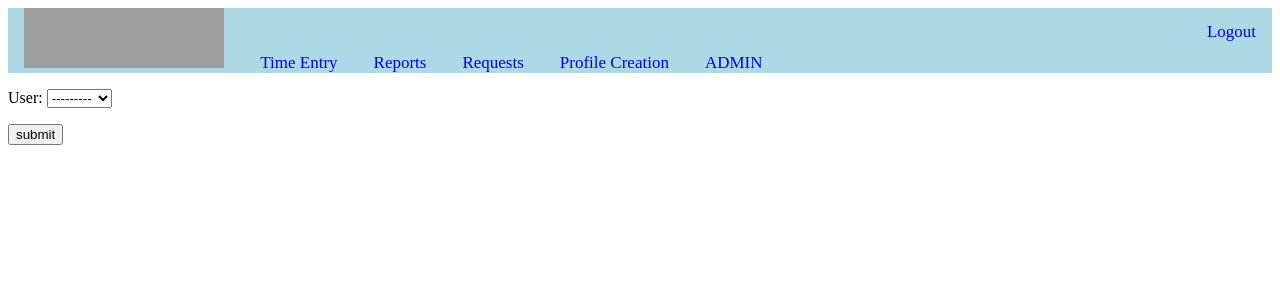
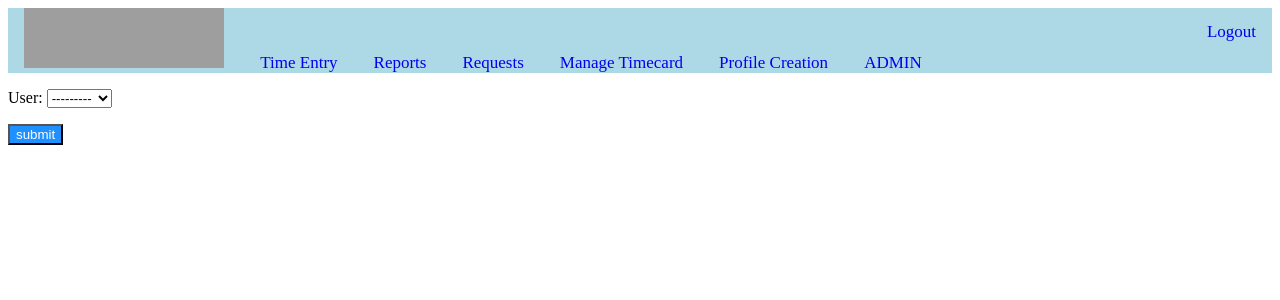
Before and after one commit to JMD-03/INFSYS4850, a Django app: page /timeEdit/ in a window 1280 px wide. Shown: the top 300 px of the page. Run offline with Django 3.2, Linux system fonts and the light colour scheme; the visitor is signed in with stand-in values (Sample User, id 1); data comes from the database, SQL or seed files in the repository; grey boxes are pictures that could not be loaded.

Commit message:
added extra style to new pages

```diff
--- a/src/templates/navbar.html
+++ b/src/templates/navbar.html
@@ -39,6 +39,7 @@ color: white;
 <a href="{% url 'timeEntry' %}">Time Entry</a>
 <a href="{% url 'reports' %}">Reports</a>
 <a href="{% url 'requests' %}">Requests</a>
+<a href="{% url 'timeEdit' %}">Manage Timecard</a>
 <a style="float: right;" href="{% url 'logout' %}">Logout</a>
 {% if request.user.is_staff %}
 <a href="{% url 'profileCreation' %}">Profile Creation</a>
--- a/src/templates/reports.html
+++ b/src/templates/reports.html
@@ -3,14 +3,14 @@
 <h3>Use this form to choose a custom start and end date for the report.</h1>
 <form method="post">
 {% csrf_token %} {{ form2.as_p}}
-  <button type="submit">Generate Report</button>
+  <button style="background-color: dodgerblue; color: white;" type="submit">Generate Report</button>
 </form>
 <br>
 <br>
 <h3>Use this form to choose a predefined number of days.</h1>
 <form method="post">
 {% csrf_token %} {{ form.as_p}}
-  <button type="submit">Generate Report</button>
+  <button style="background-color: dodgerblue; color: white;" type="submit">Generate Report</button>
 </form>
 <br>
 <br>
--- a/src/templates/timeEdit.html
+++ b/src/templates/timeEdit.html
@@ -4,7 +4,7 @@
 <form method="post">
     {% csrf_token %} {{form.as_p}}
     {% if onlyuser %}
-    <button type="submit" name = "userSub">submit</button>
+    <button style="background-color: dodgerblue; color: white;" type="submit" name = "userSub">submit</button>
     {% else %}
 
     {{ userformset.management_form }}
@@ -35,9 +35,9 @@
     </table>
 
 
-    <button type="submit" name="left">"<---"</button>
-    <button type="submit" name="right">"--->"</button>
-    <button type="submit" name="weeklyTimeSubmit">submit</button>
+    <button style="background-color: dodgerblue; color: white;" type="submit" name="left">"<---"</button>
+    <button style="background-color: dodgerblue; color: white;" type="submit" name="right">"--->"</button>
+    <button style="background-color: dodgerblue; color: white;" type="submit" name="weeklyTimeSubmit">Submit</button>
     {% endif %}
 </form>
  {% endblock %}
--- a/src/templates/timeEntry.html
+++ b/src/templates/timeEntry.html
@@ -3,14 +3,14 @@
 {%include 'navbar.html'%}
 <form method="post">
     {% csrf_token %}
-    <h2>Clock in with the current time.</h2>
+    <h2>Make a time stamp with the current time.</h2>
     <button style="background-color: dodgerblue; color: white;" type="submit" name="autoIn">Auto Clock In</button>
     <button style="background-color: dodgerblue; color: white;" type="submit" name="autoOut">Auto Clock Out</button>
     <br>
     <br>
     {{form.as_p}}
     <br>
-    <h2>Use after manually adjusting time.</h2>
+    <h2>Use after manually adjusting a time stamp.</h2>
     <button style="background-color: dodgerblue; color: white;" type="submit" name="manual">Manual Clock In/Out</button>
 
 </form>
```
